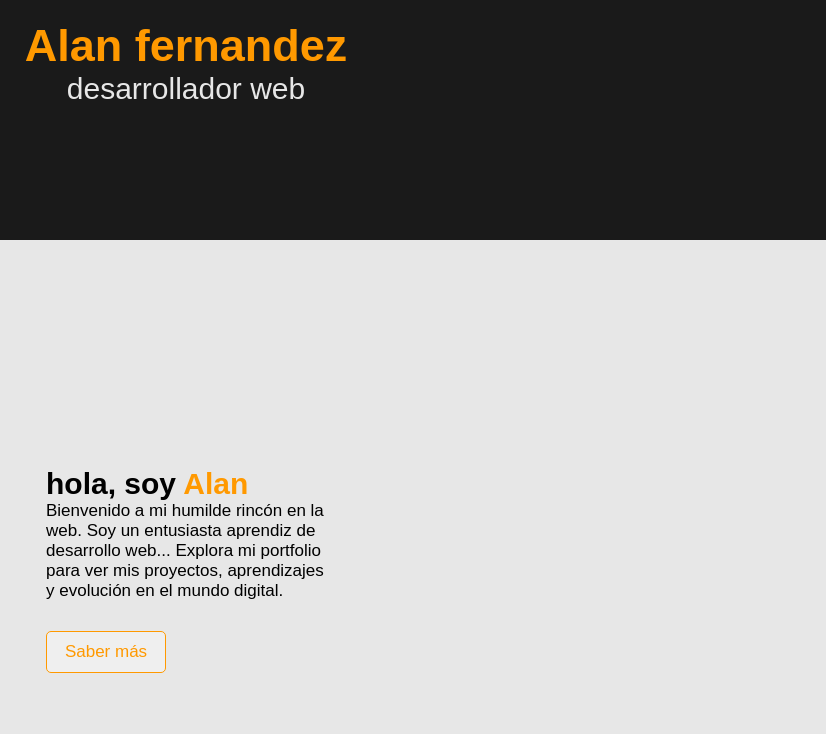
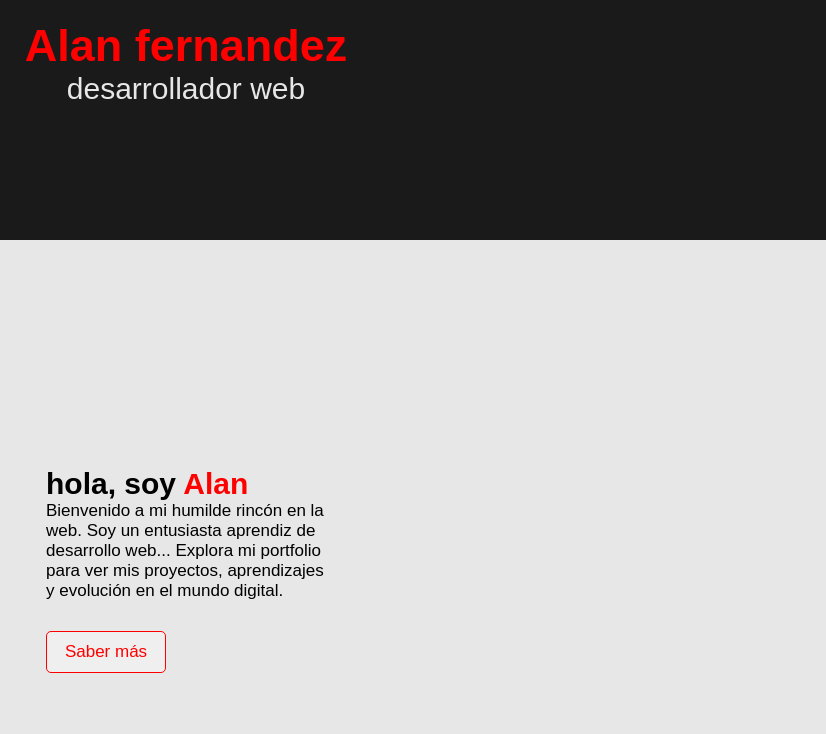
Before and after one commit to fernandezAlan/portfolio2023, a plain HTML site: page index.html in a window 1280 px wide. Shown: the full height of the page, 454-1280 px from the left. Drawn offline with Linux system fonts and the light colour scheme.

Commit message:
change color principal

```diff
--- a/sass/_variables.scss
+++ b/sass/_variables.scss
@@ -1,5 +1,5 @@
 //colores
-$color-primario:#ff9900;
+$color-primario:red;
 $color-black: rgb(26, 26, 26);
 $color-white:rgb(231, 231, 231);
 
```
Also changed, not shown: css/styles.css.
